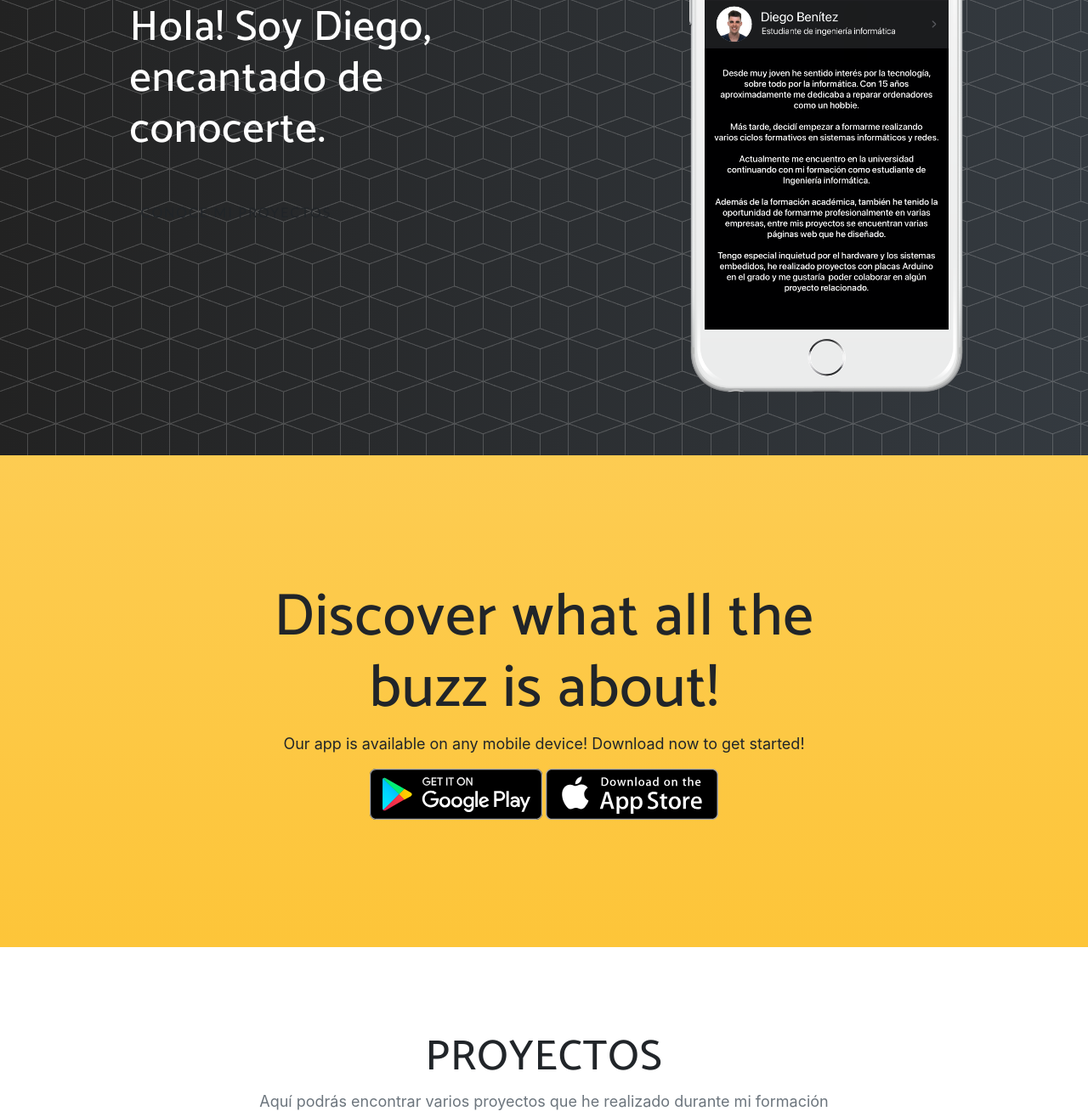
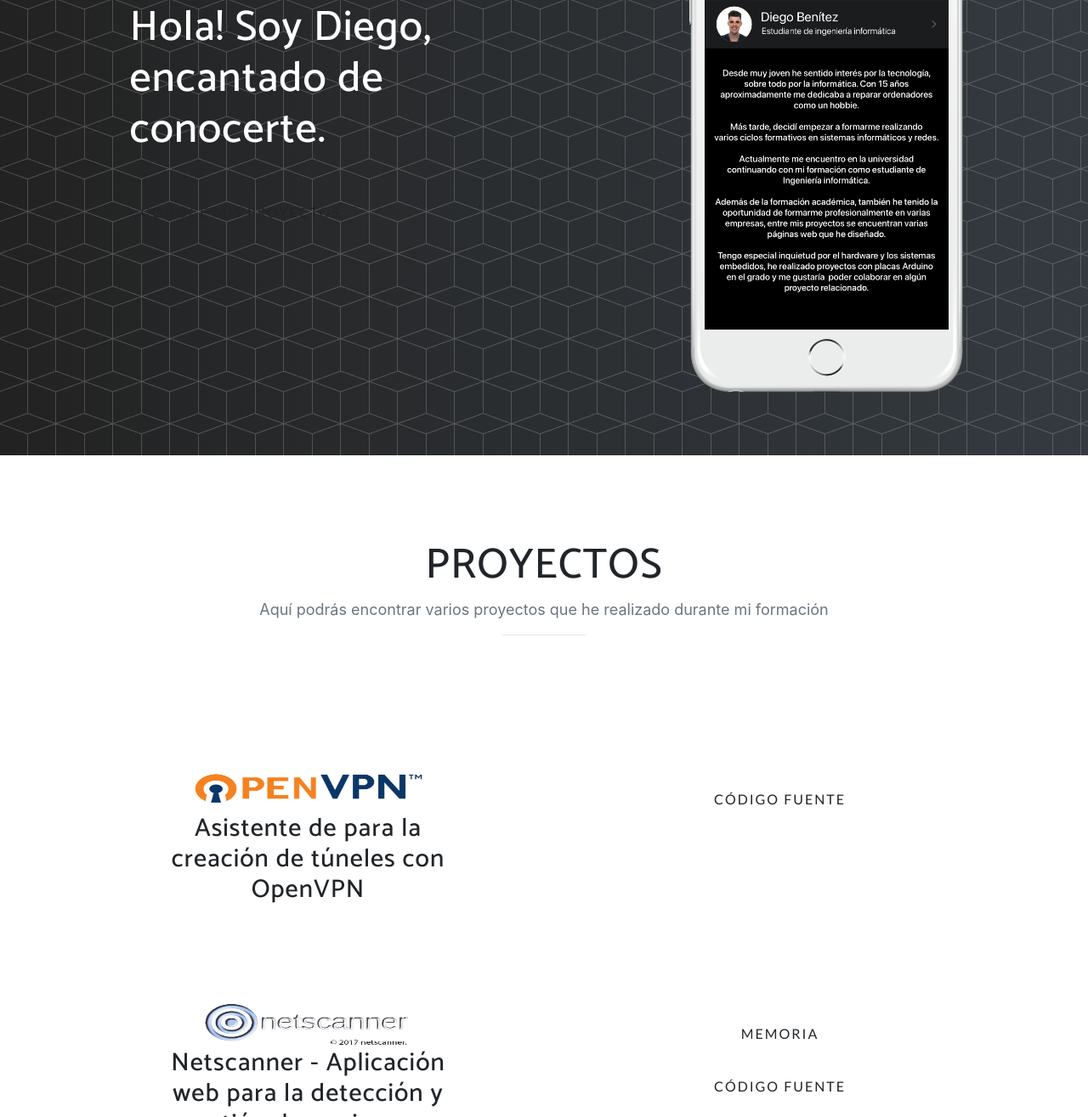
Before and after one commit to yeddar/portfolio, a website with bundled scripts: page index.html in a window 1280 px wide. Shown: the part 264-1579 px from the top of the page at 85% size. Built offline with nearby package versions, Linux system fonts and the light colour scheme; a web font is replaced by a local one.

Commit message:
Update index.html

```diff
--- a/index.html
+++ b/index.html
@@ -62,7 +62,7 @@
           <div class="header-content mx-auto">
             <h1 class="mb-5">Hola!
               Soy Diego, encantado de conocerte.</h1>
-            <a href="#proyectos" class="btn btn-outline btn-xl js-scroll-trigger">Conoce mi proyectos</a>
+            <a href="#proyectos" class="btn btn-outline btn-xl js-scroll-trigger">Conoce mis proyectos</a>
           </div>
         </div>
         <div class="col-lg-5 my-auto">
@@ -83,22 +83,6 @@
       </div>
     </div>
   </header>
-
-  <section class="download bg-primary text-center" id="download">
-    <div class="container">
-      <div class="row">
-        <div class="col-md-8 mx-auto">
-          <h2 class="section-heading">Discover what all the buzz is about!</h2>
-          <p>Our app is available on any mobile device! Download now to get started!</p>
-          <div class="badges">
-            <a class="badge-link" href="#"><img src="img/google-play-badge.svg" alt=""></a>
-            <a class="badge-link" href="#"><img src="img/app-store-badge.svg" alt=""></a>
-          </div>
-        </div>
-      </div>
-    </div>
-  </section>
-
 
    <section class="features" id="proyectos">
     <div class="container">
```
